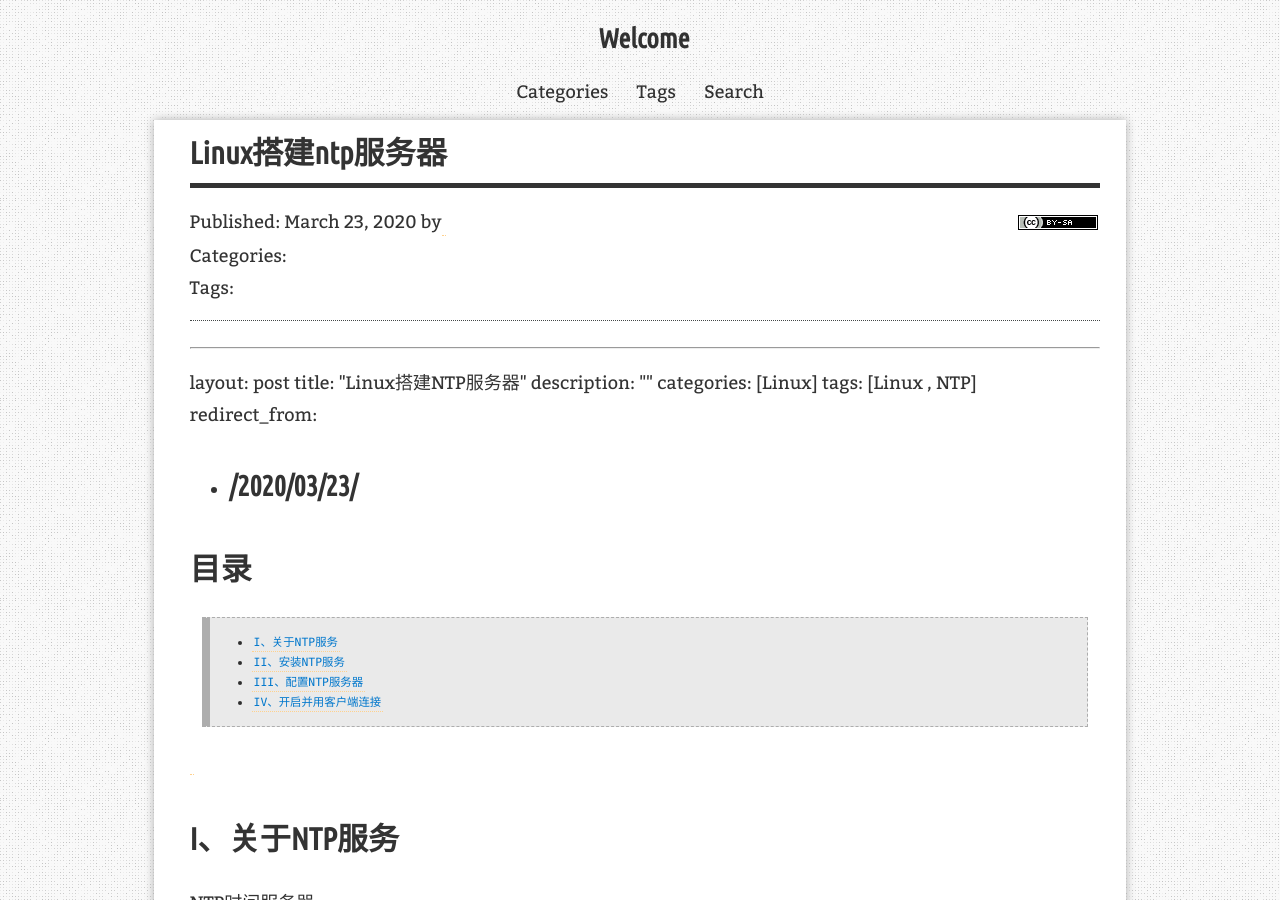
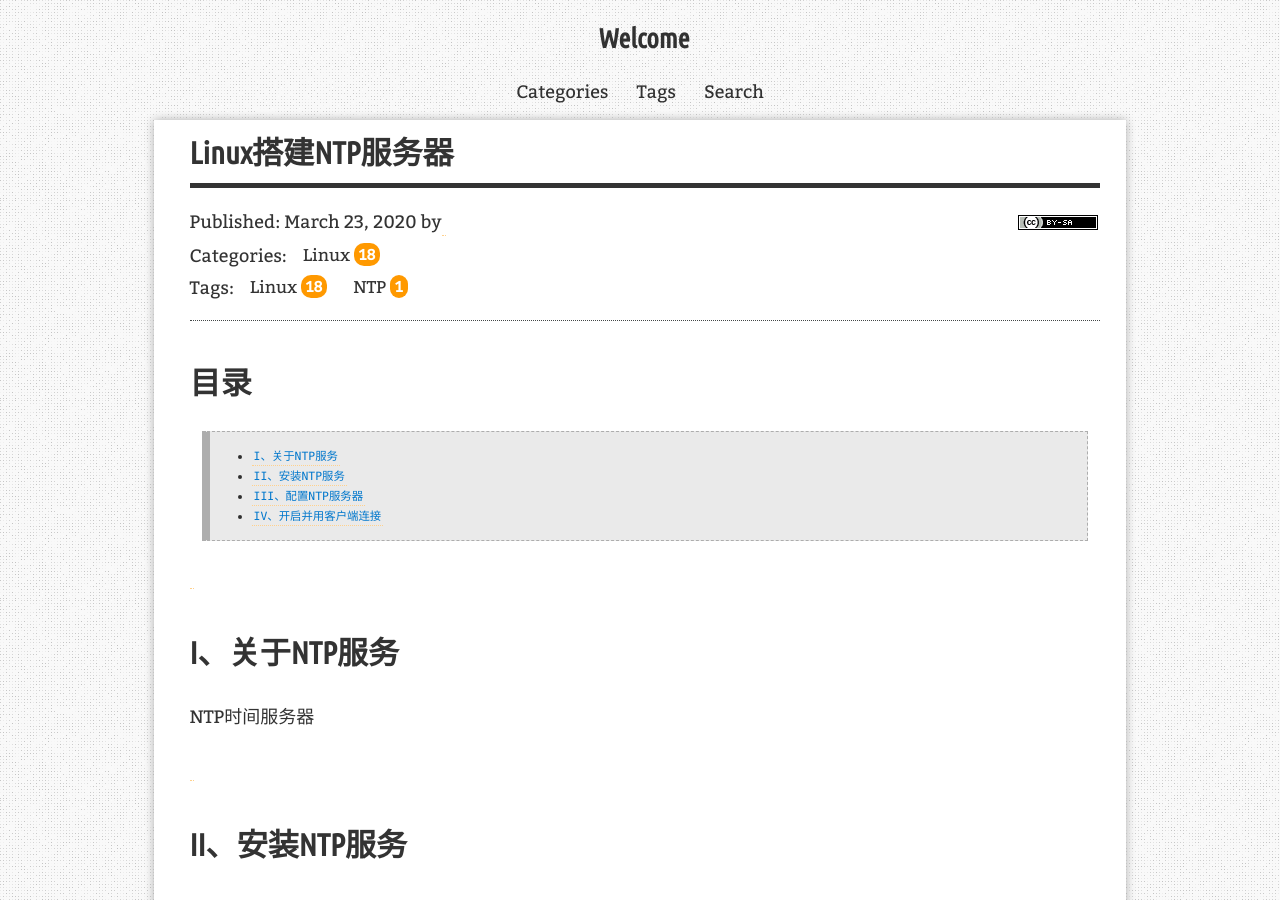
Before and after one commit to xuzheyang/xuzheyang.github.io, a Jekyll site: the page built from _posts/2020-03-23-Linux搭建NTP服务器.md, in a window 1280 px wide and 900 px high. Built offline with Jekyll 4.4.1, drawn with Linux system fonts in a browser that asks for light colours; nearby versions of some CDN libraries; our own code applies the rules of GitHub Pages for plain Markdown files; comment, search, counter and statistics services are not loaded; some of the changed text lies outside the part shown.

Commit message:
fix: 修改格式

```diff
--- a/_posts/2020-03-23-Linux搭建NTP服务器.md
+++ b/_posts/2020-03-23-Linux搭建NTP服务器.md
@@ -1,11 +1,3 @@
-<!--
- - @Author:		徐哲阳
- - @EMail:		xuzheyangchn@foxmail.com
- - @FileName:	2020-03-23-Linux搭建NTP服务器.md
- - @Created:	2020-03-23 21:55:45
- - @Description:
- -->
-
 ---
 layout: post
 title: "Linux搭建NTP服务器"
```
Also changed, not shown: _posts/2020-03-18-Linux搭建DHCP服务器.md (+1 -8 lines).
